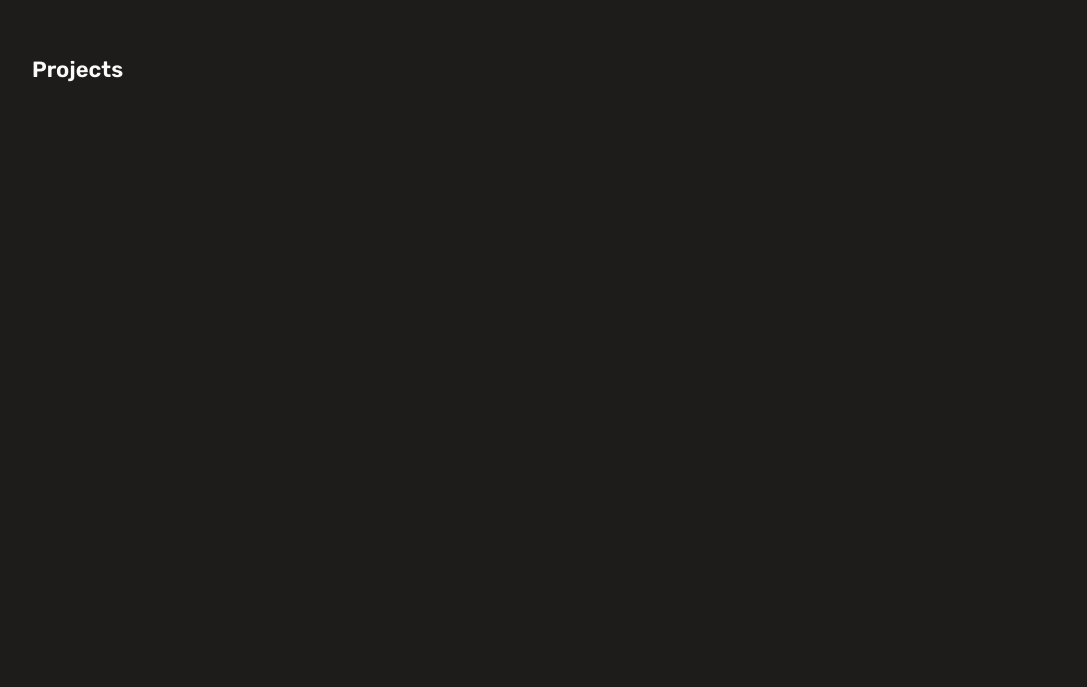
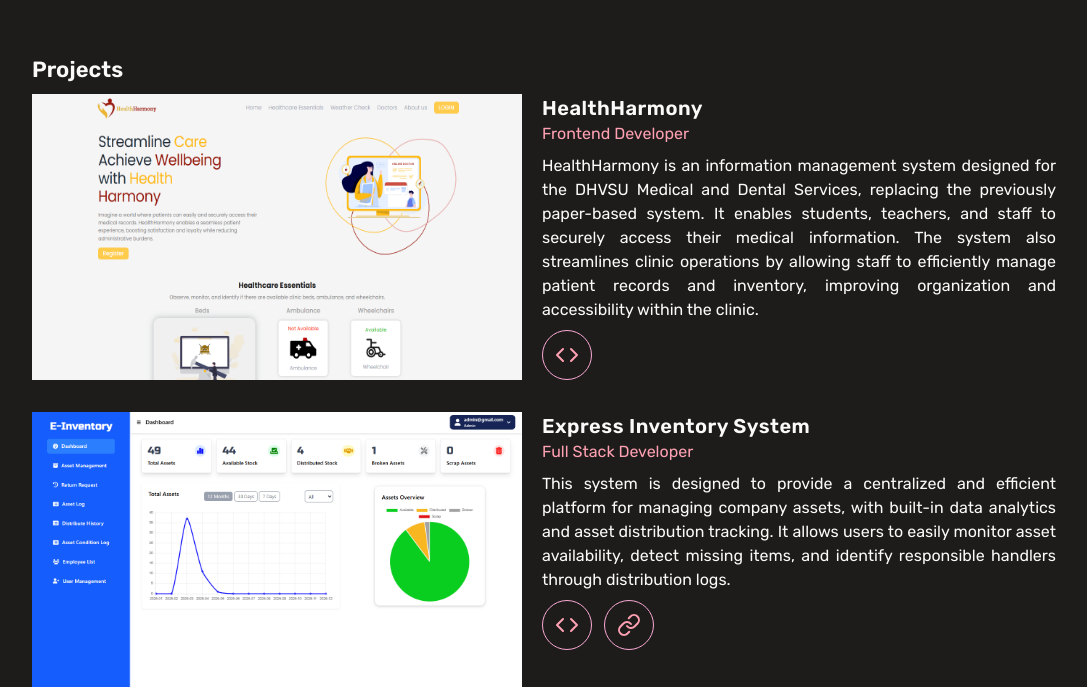
Before and after one commit to okimchi123/miko-portfolio_V1, a Next.js app: page / in a window 1280 px wide. Shown: the part 1071-1758 px from the top of the page, without its empty margins (96-1183 px from the left). Before the commit the page ends 1524 px from the top, so only its background shows below. Built offline with nearby package versions, Linux system fonts and the light colour scheme.

Commit message:
added project section

```diff
--- a/src/components/layout/Projects.jsx
+++ b/src/components/layout/Projects.jsx
@@ -1,7 +1,70 @@
-export default function Projects(){
-    return(
-        <section className="w-[90%] md:w-[80%] h-[400px]">
-            <h1 className="header">Projects</h1>
-        </section>
-    )
+import Reveal from "../motion/reveal";
+import Image from "next/image";
+import { Link, Code } from "lucide-react";
+import NextLink from "next/link";
+
+export default function Projects() {
+  const postData = [
+    {
+      Image: "/healthharmony.png",
+      Title: "HealthHarmony",
+      Role: "Frontend Developer",
+      Description:
+        "HealthHarmony is an information management system designed for the DHVSU Medical and Dental Services, replacing the previously paper-based system. It enables students, teachers, and staff to securely access their medical information. The system also streamlines clinic operations by allowing staff to efficiently manage patient records and inventory, improving organization and accessibility within the clinic.",
+      Github:"https://github.com/IamIsthill/healthharmony",
+      Website:"",
+    },
+    {
+      Image: "/inventorysystem.png",
+      Title: "Express Inventory System",
+      Role: "Full Stack Developer",
+      Description: "This system is designed to provide a centralized and efficient platform for managing company assets, with built-in data analytics and asset distribution tracking. It allows users to easily monitor asset availability, detect missing items, and identify responsible handlers through distribution logs.",
+      Github:"https://github.com/okimchi123/InventorySystem",
+      Website:"https://express-inventory-system.vercel.app",
+    },
+  ];
+
+  return (
+    <section id="projects" className="w-[90%] md:w-[80%] h-[400px] flex flex-col gap-2 scroll-mt-[100px]">
+      <Reveal delayProp="0.2">
+        <h1 className="header">Projects</h1>
+      </Reveal>
+      <div className="flex flex-col gap-8">
+        {postData.map((data) => (
+          <Reveal key={data.Title} delayProp="0.2">
+            <figure
+
+          className="flex flex-col gap-2 lg:flex-row lg:gap-5 xl:gap-15"
+          >
+
+            <Image
+              src={data.Image}
+              className="hover:scale-105 transition-all"
+              width="490"
+              height="100"
+              alt="inventory-system"
+            />
+            <article>
+              <h1 className="text-xl font-semibold tracking-wide">{data.Title}</h1>
+              <h2 className="prismo mb-2"> {data.Role} </h2>
+              <p className="mb-2 text-justify">{data.Description}</p>
+              <div className="flex gap-3">
+                <NextLink className="p-3 border border-pink-300 rounded-full hover:bg-pink-100/10 transition-all" href={data.Github} target="_blank">
+                    <Code color="#FFA1B3" />
+                </NextLink>
+                {data.Website && (
+                    <NextLink className="p-3 border border-pink-300 rounded-full hover:bg-pink-100/10 transition-all" href={data.Website} target="_blank">
+                    <Link color="#FFA1B3" />
+                </NextLink>
+                )
+                }
+              </div>
+            </article>
+          </figure>
+          </Reveal>
+
+        ))}
+      </div>
+    </section>
+  );
 }
```
